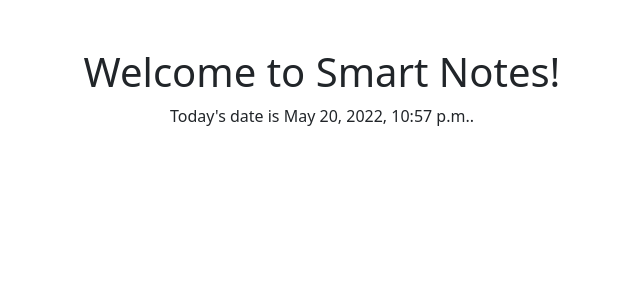
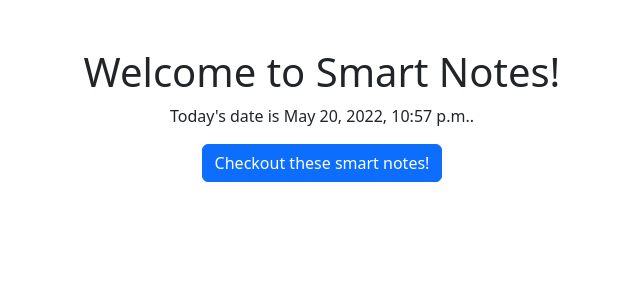
Before and after one commit to CMWolfe922/smartnotes, a Django app: page /home in a window 1280 px wide. Shown: the top 300 px of the page, without its empty margins (318-958 px from the left). Run offline with Django 3.2, Linux system fonts and the light colour scheme.

Commit message:
Added button to welcome page, and then went back to the notes app and changed the urls.py file by going to the list url and adding a name='notes.list'

```diff
--- a/home/templates/home/welcome.html
+++ b/home/templates/home/welcome.html
@@ -5,4 +5,5 @@
 
 {% comment %} Add the variable from the render function {% endcomment %}
 <p>Today's date is {{ today }}.</p>
-{% endblock %}
+
+<a href="{% url 'notes.list' %}" class="btn btn-primary">Checkout these smart notes!</a> {% endblock %}
--- a/notes/urls.py
+++ b/notes/urls.py
@@ -3,6 +3,6 @@ from django.urls import path
 from . import views
 
 urlpatterns =[
-    path('notes', views.NotesListView.as_view()),
+    path('notes', views.NotesListView.as_view(), name='notes.list'),
     path('notes/<int:pk>', views.NoteDetailsView.as_view()),
 ]
```
